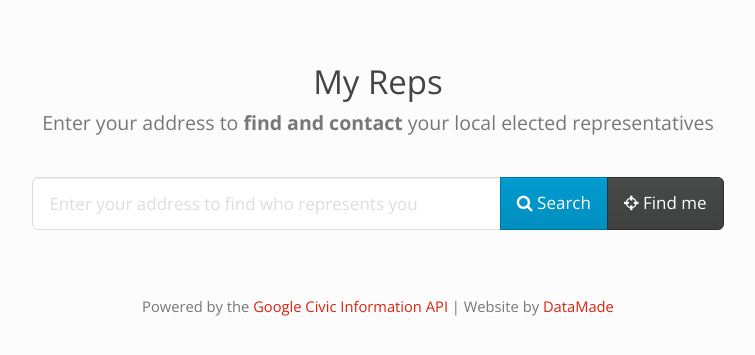
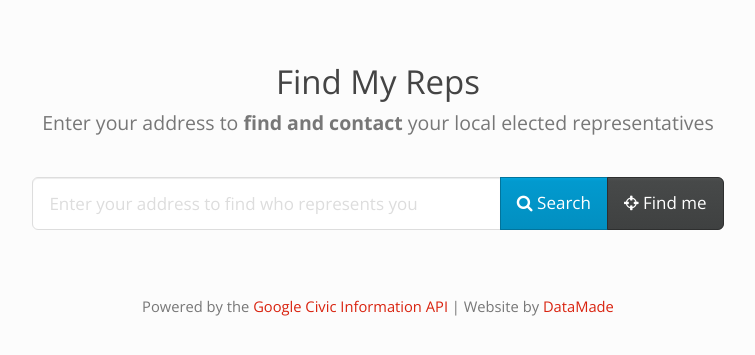
Before and after one commit to datamade/my-reps, a Jekyll site: the page built from index.html, in a window 1280 px wide. Shown: the top 355 px of the page, without its empty margins (262-1017 px from the left). Built offline with Jekyll 4.4.1, drawn with Linux system fonts in a browser that asks for light colours; nearby versions of some CDN libraries.

Commit message:
updated title

```diff
--- a/index.html
+++ b/index.html
@@ -8,7 +8,7 @@ layout: default
         <br />
 
         <div class='text-center'>
-            <h1>My Reps</h1>
+            <h1>Find My Reps</h1>
             <p class='lead'>Enter your address to <strong>find and contact</strong> your local elected representatives</p>
         </div>
 
```
